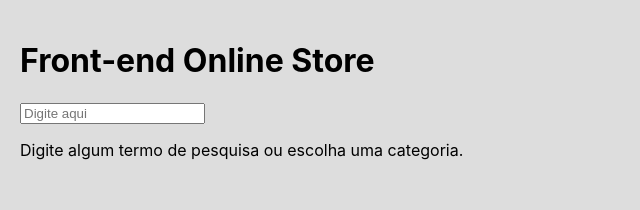
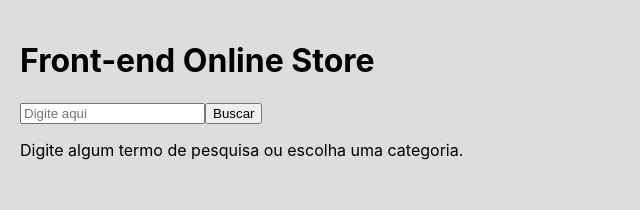
Before and after one commit to gustavodutradev/Project-Online-Store, a React (Create React App) app: page / in a window 1280 px wide. Shown: the top 210 px of the page, without its empty margins (0-640 px from the left). Built offline with nearby package versions, Linux system fonts and the light colour scheme.

Commit message:
[GRUPO 2] - Requisito 5 - Pinho

```diff
--- a/src/components/Content.jsx
+++ b/src/components/Content.jsx
@@ -1,8 +1,11 @@
 import React, { Component } from 'react';
+import * as api from '../services/api';
 
 class Content extends Component {
   state = {
     searchInput: '',
+    clickSearch: false,
+    searchResult: [],
   }
 
   handleChange = ({ target }) => {
@@ -11,8 +14,42 @@ class Content extends Component {
     });
   }
 
+  searchRequest = async () => {
+    const { searchInput } = this.state;
+    const request = await api.getProductsFromCategoryAndQuery('', searchInput);
+    const { results } = await request;
+
+    let arrayOfItens = 'Nenhum produto foi encontrado';
+
+    if (results.length > 0) {
+      arrayOfItens = results.map((product) => (
+        <div key={ product.id } data-testid="product">
+          <div>
+            <img
+              src={ product.thumbnail }
+              alt={ product.title }
+            />
+          </div>
+          { product.title }
+          <br />
+          { product.price
+            .toLocaleString('pt-BR',
+              { style: 'currency',
+                currency: product.currency_id,
+                minimumFractionDigits: 2 }) }
+        </div>
+      ));
+    }
+
+    this.setState({
+      searchResult: arrayOfItens,
+      clickSearch: true,
+    });
+  }
+
   render() {
-    const { searchInput } = this.state;
+    // Input Handler - Checker
+    const { searchInput, searchResult, clickSearch } = this.state;
     const searchMinLimit = 0;
     const searchRule = searchInput.length > searchMinLimit;
 
@@ -24,16 +61,24 @@ class Content extends Component {
             id="home-initial-message"
             onChange={ this.handleChange }
             placeholder="Digite aqui"
+            data-testid="query-input"
           />
         </label>
-        { searchRule ? '' : (
+        <button
+          type="submit"
+          data-testid="query-button"
+          onClick={ this.searchRequest }
+        >
+          Buscar
+        </button>
+        {searchRule ? '' : (
           <p
             data-testid="home-initial-message"
           >
             Digite algum termo de pesquisa ou escolha uma categoria.
           </p>
         )}
-
+        { clickSearch && searchResult }
       </div>
     );
   }
```
